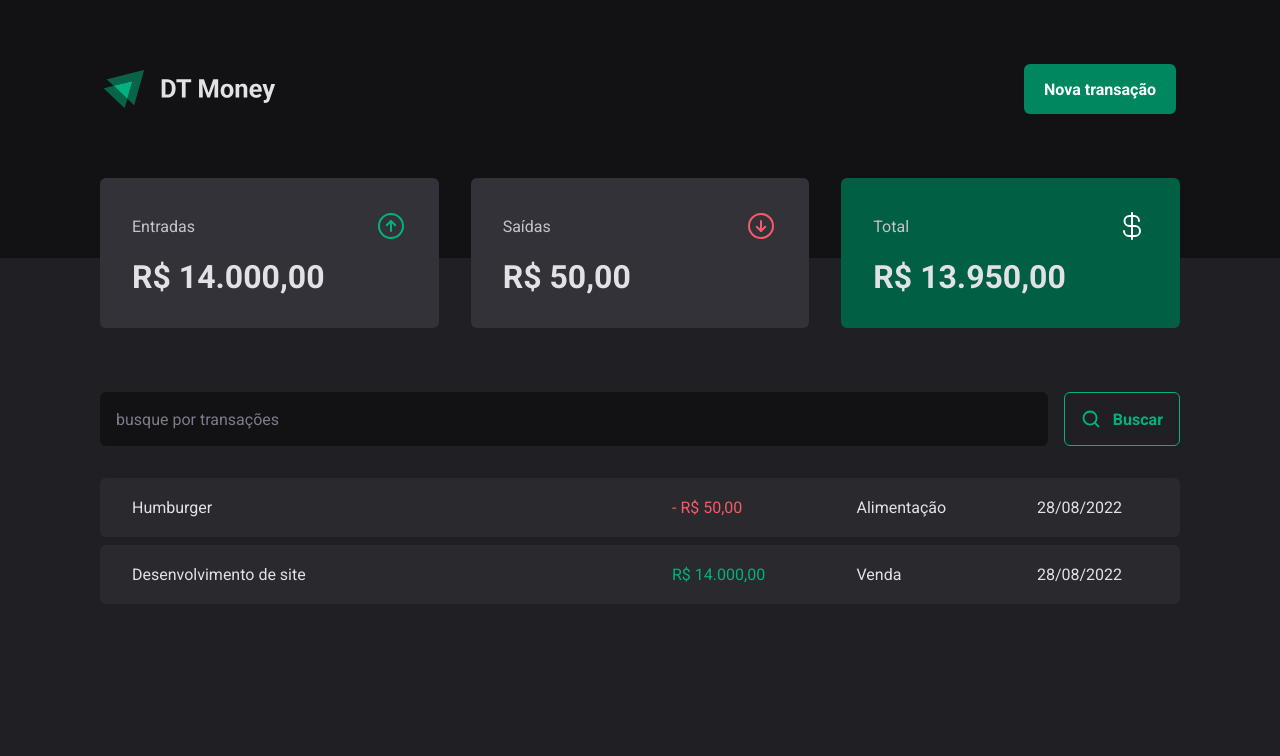
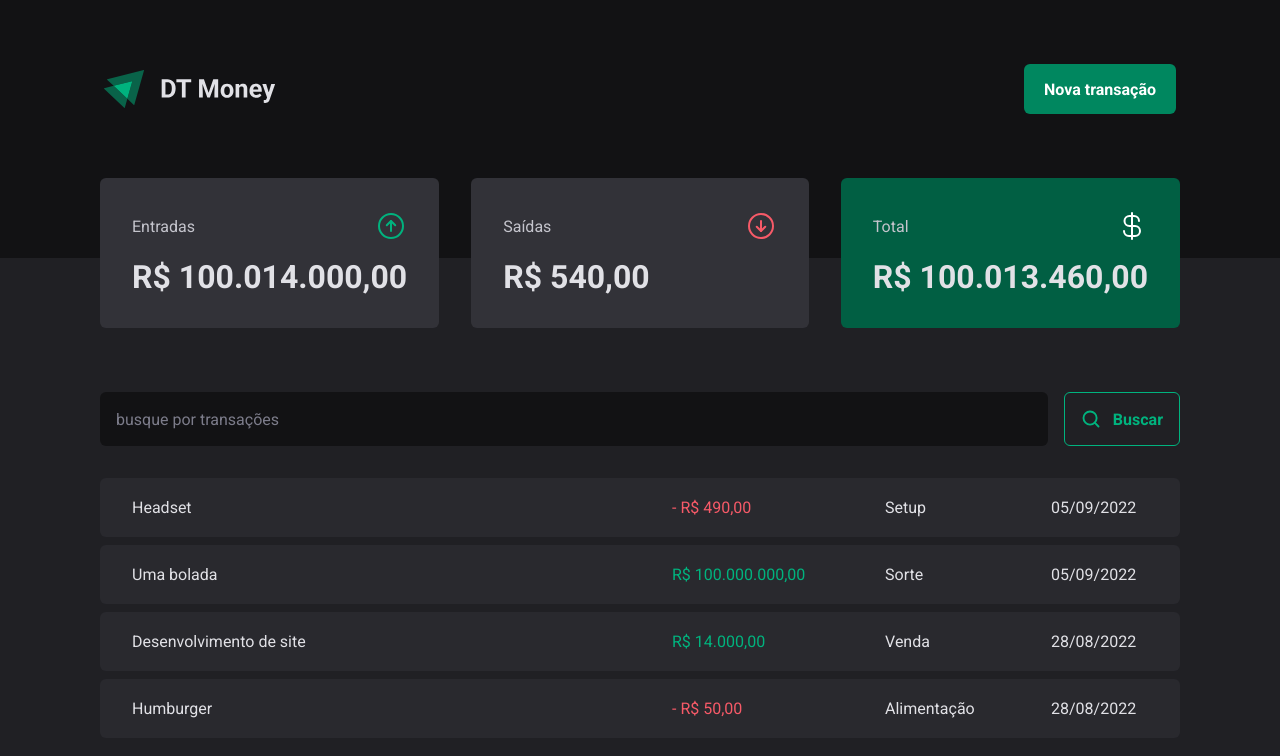
Before and after one commit to luiz21goncalves/ignite-dt-money, a React (Vite) app: page / in a window 1280 px wide. Shown: the top 756 px of the page. Built offline with nearby package versions, Linux system fonts and the light colour scheme; data requests are answered from the project's data file.

Commit message:
feat: create new transaction

```diff
--- a/server.json
+++ b/server.json
@@ -15,6 +15,22 @@
       "price": 1400000,
       "createdAt": "2022-08-28T20:46:31.936Z",
       "id": 2
+    },
+    {
+      "category": "Setup",
+      "description": "Headset",
+      "price": 49000,
+      "type": "outcome",
+      "createdAt": "Mon Sep 05 2022",
+      "id": 3
+    },
+    {
+      "category": "Sorte",
+      "description": "Uma bolada",
+      "price": 10000000000,
+      "type": "income",
+      "createdAt": "Mon Sep 05 2022",
+      "id": 4
     }
   ]
 }
--- a/src/components/NewTransactionModal/index.tsx
+++ b/src/components/NewTransactionModal/index.tsx
@@ -4,6 +4,7 @@ import { ArrowCircleDown, ArrowCircleUp, X } from 'phosphor-react'
 import { Controller, useForm } from 'react-hook-form'
 import * as z from 'zod'
 
+import { useTransactions } from '../../contexts/TransactionsContext'
 import * as S from './styles'
 
 const newTransactionSchema = z.object({
@@ -20,16 +21,22 @@ export function NewTransactionModal() {
     register,
     handleSubmit,
     control,
+    reset,
     formState: { isSubmitting },
   } = useForm<NewTransactionsFormInputs>({
     resolver: zodResolver(newTransactionSchema),
   })
 
+  const { createTransaction } = useTransactions()
+
   async function handleCreateNewTransactionSubmit(
     data: NewTransactionsFormInputs,
   ) {
-    await new Promise((resolve) => setTimeout(resolve, 2000))
-    console.log({ data })
+    const { category, description, price, type } = data
+
+    createTransaction({ category, description, price, type })
+
+    reset()
   }
 
   return (
--- a/src/contexts/TransactionsContext.tsx
+++ b/src/contexts/TransactionsContext.tsx
@@ -18,9 +18,17 @@ interface Transaction {
   createdAt: string
 }
 
+interface CreateTransactionInput {
+  category: string
+  description: string
+  price: number
+  type: 'income' | 'outcome'
+}
+
 interface TransactionsContextType {
   transactions: Transaction[]
   fetchTransactions: (query?: string) => Promise<void>
+  createTransaction: (data: CreateTransactionInput) => Promise<void>
 }
 
 interface TransactonsProviderProps {
@@ -35,6 +43,8 @@ export function TransactionsProvider({ children }: TransactonsProviderProps) {
   const fetchTransactions = useCallback(async (query?: string) => {
     const response = await api.get('/transactions', {
       params: {
+        _sort: 'createdAt',
+        _order: 'desc',
         q: query,
       },
     })
@@ -42,12 +52,33 @@ export function TransactionsProvider({ children }: TransactonsProviderProps) {
     setTransaction(response.data)
   }, [])
 
+  const createTransaction = useCallback(
+    async (data: CreateTransactionInput) => {
+      const { category, description, price, type } = data
+
+      const createdAt = new Date().toDateString()
+
+      const response = await api.post('transactions', {
+        category,
+        description,
+        price,
+        type,
+        createdAt,
+      })
+
+      setTransaction((state) => [response.data, ...state])
+    },
+    [],
+  )
+
   useEffect(() => {
     fetchTransactions()
   }, [fetchTransactions])
 
   return (
-    <TransactionContext.Provider value={{ transactions, fetchTransactions }}>
+    <TransactionContext.Provider
+      value={{ transactions, fetchTransactions, createTransaction }}
+    >
       {children}
     </TransactionContext.Provider>
   )
```
